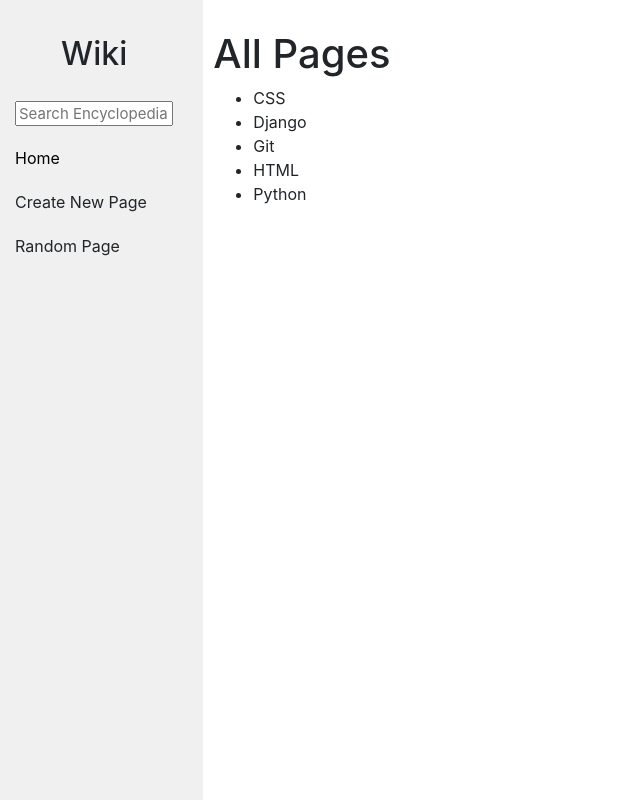
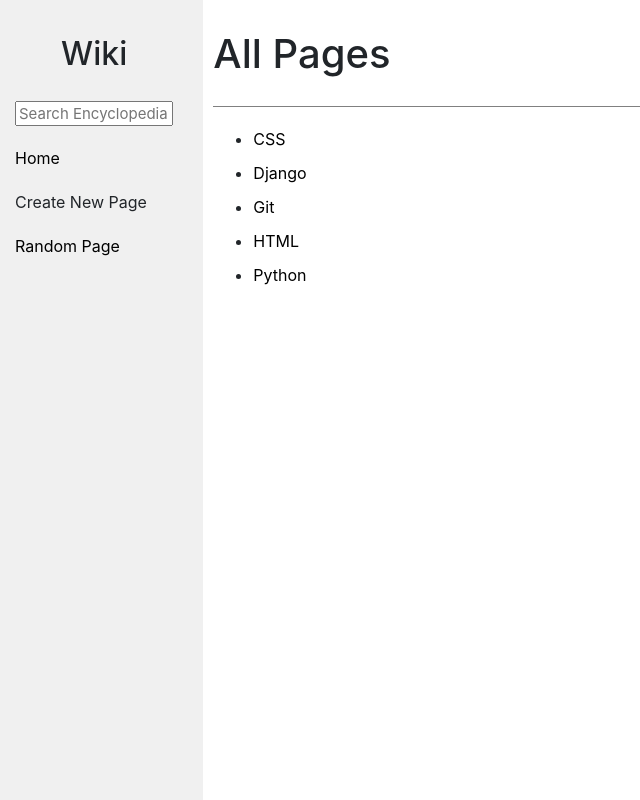
Before and after one commit to thanoskaravangelis/wikipedia-clone, a Django app: page / in a window 1280 px wide. Shown: the whole page, without its empty margins (0-640 px from the left). Run offline with Django 3.2, Linux system fonts and the light colour scheme; some libraries are stand-ins or nearby versions.

Commit message:
Fix styling

```diff
--- a/encyclopedia/static/encyclopedia/styles.css
+++ b/encyclopedia/static/encyclopedia/styler.css
@@ -46,3 +46,37 @@
 a{
     color:black;
 }
+
+#li-link-to-entry{
+    margin-top:10px;
+    margin-bottom: 10px;
+}
+
+#link-to-entry:hover{
+    color:rgb(35, 60, 128);
+}
+
+.center-content {
+    justify-items: center;
+    justify-content: center;
+    align-items: center;
+    text-align: center;
+}
+
+div>div>div{
+    padding :10px;
+}
+
+div>div>form{
+    margin:10px;
+}
+
+.side-bar-content:hover{
+    background-color: rgb(199, 199, 199);
+}
+
+
+/*no results found*/
+#no-results-title{
+    margin-top:200px;
+}
--- a/encyclopedia/templates/encyclopedia/index.html
+++ b/encyclopedia/templates/encyclopedia/index.html
@@ -6,10 +6,12 @@
 
 {% block body %}
     <h1>All Pages</h1>
-
+    <div style="border-bottom: 1px solid grey; margin-bottom: 20px;"></div>
     <ul>
         {% for entry in entries %}
-            <li>{{ entry }}</li>
+            <li id="li-link-to-entry">
+                <a id="link-to-entry" href="wiki/{{entry}}">{{ entry }}</a>
+            </li>
         {% endfor %}
     </ul>
 
--- a/encyclopedia/templates/encyclopedia/layout.html
+++ b/encyclopedia/templates/encyclopedia/layout.html
@@ -6,29 +6,8 @@
     <head>
         <title>{% block title %}{% endblock %}</title>
         <link rel="stylesheet" href="https://stackpath.bootstrapcdn.com/bootstrap/4.4.1/css/bootstrap.min.css" integrity="sha384-Vkoo8x4CGsO3+Hhxv8T/Q5PaXtkKtu6ug5TOeNV6gBiFeWPGFN9MuhOf23Q9Ifjh" crossorigin="anonymous">
-        <link href="{% static 'encyclopedia/styles.css' %}" rel="stylesheet">
+        <link href="{% static 'encyclopedia/styler.css' %}" rel="stylesheet">
     </head>
-    <style>
-        .center-content {
-            justify-items: center;
-            justify-content: center;
-            align-items: center;
-            text-align: center;
-        }
-
-        div>div>div{
-            padding :10px;
-        }
-
-        div>div>form{
-            margin:10px;
-        }
-
-        .side-bar-content:hover{
-            cursor:pointer;
-            background-color: rgb(199, 199, 199);
-        }
-    </style>
     <body>
         <div class="row">
             <div class="sidebar col-lg-2 col-md-3" style="max-width: 300px;">
@@ -43,7 +22,7 @@
                     Create New Page
                 </div>
                 <div class="side-bar-content">
-                    Random Page
+                    <a href="{% url 'encyclopedia:random' %}" style="color: black;">Random Page</a>
                 </div>
                 {% block nav %}
                 {% endblock %}
--- a/encyclopedia/templates/encyclopedia/results_error.html
+++ b/encyclopedia/templates/encyclopedia/results_error.html
@@ -4,8 +4,8 @@
 {% endblock %}
 
 {% block body %}
-    <h1>Oops...No search results were found!</h1>
-    <p>Unfortunately, no search results were found for the search term "{{term}}"...<br>
+    <h1 class="center-content" id="no-results-title">Oops...No search results were found!</h1>
+    <p class="center-content">Unfortunately, no search results were found for the search term "{{term}}"...<br>
         Try again or create a new entry that matches your search term by clicking <a href="/">here</a> .
     </p>
 
```
